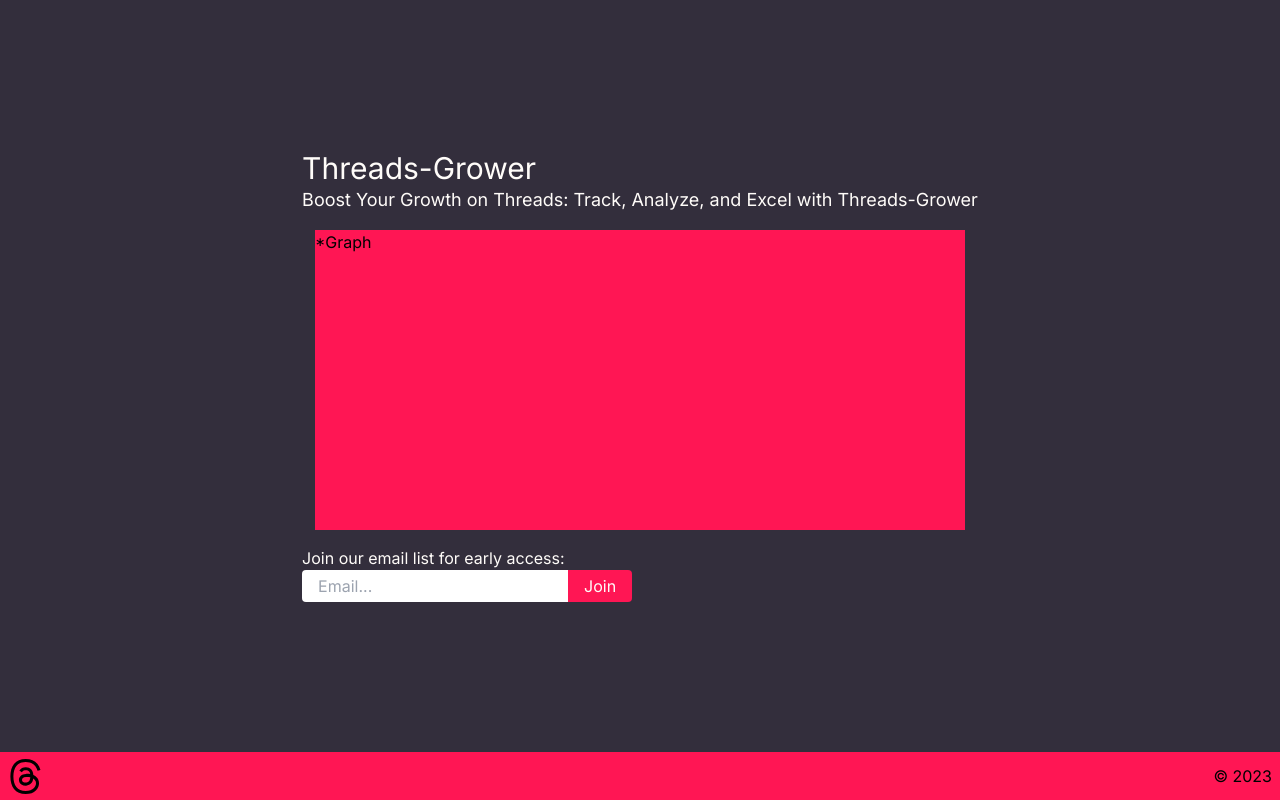
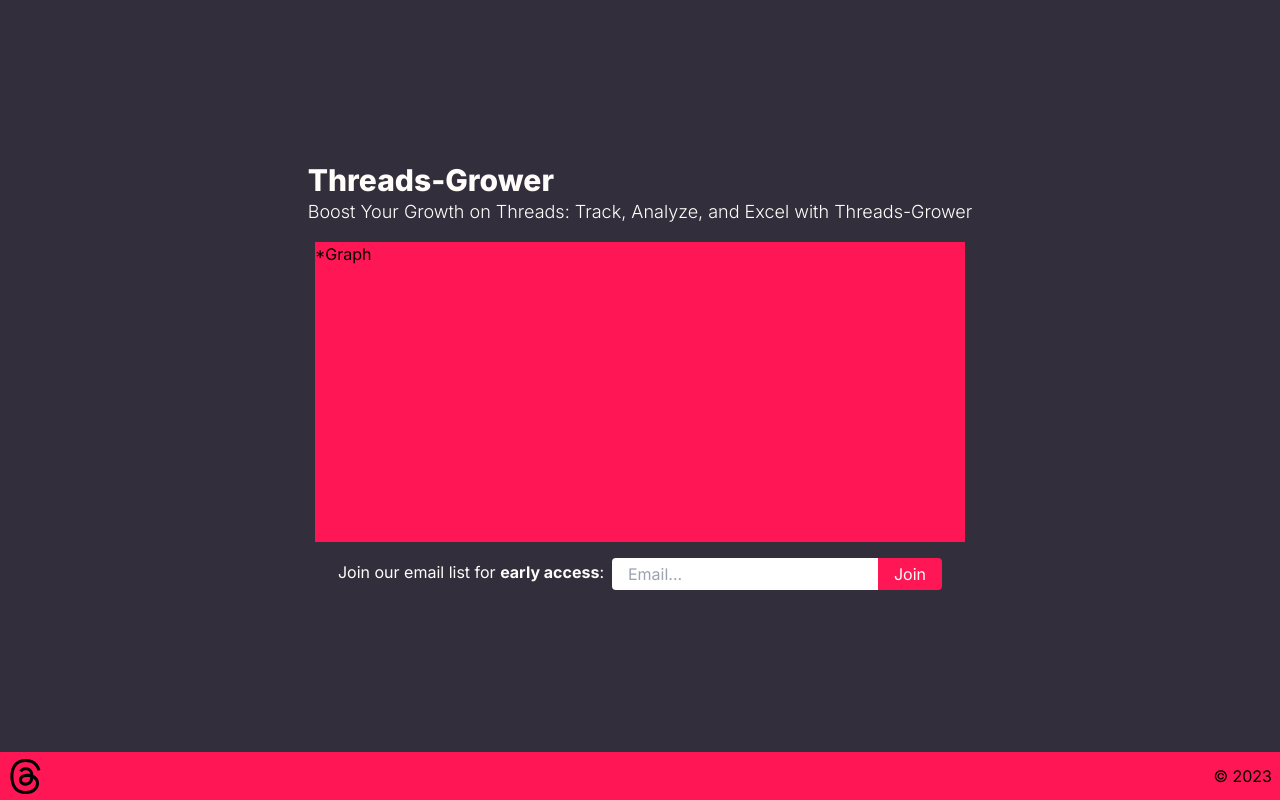
Before and after one commit to mkotik/threadsgrower-landingpage, a Next.js app: page / in a window 1280 px wide. Built offline with nearby package versions, Linux system fonts and the light colour scheme.

Commit message:
more styling

```diff
--- a/src/app/page.tsx
+++ b/src/app/page.tsx
@@ -6,14 +6,17 @@
       {/* <nav className="h-12 bg-black">hi</nav> */}
       <main className="flex items-center flex-grow bg-black">
         <div className="m-auto w-fit">
-          <h3 className="text-3xl text-white ">Threads-Grower</h3>
-          <p className="mb-4 text-lg text-white">
+          <h3 className="text-3xl font-extrabold text-white">Threads-Grower</h3>
+          <p className="mb-4 text-lg font-light text-white">
             Boost Your Growth on Threads: Track, Analyze, and Excel with
             Threads-Grower
           </p>
           <div className="bg-red w-[650px] h-[300px] m-auto mb-4">*Graph</div>
-          <div className="m-auto">
-            <p className="text-white">Join our email list for early access:</p>
+          <div className="flex justify-center gap-2">
+            <p className=" mt-[2px] text-white">
+              Join our email list for{" "}
+              <span className="font-bold">early access</span>:
+            </p>
             <div>
               <input
                 className="px-4 py-1 rounded-tl rounded-bl focus-visible:outline-none focus-visible:bg-[#f5f5f5]"
```
